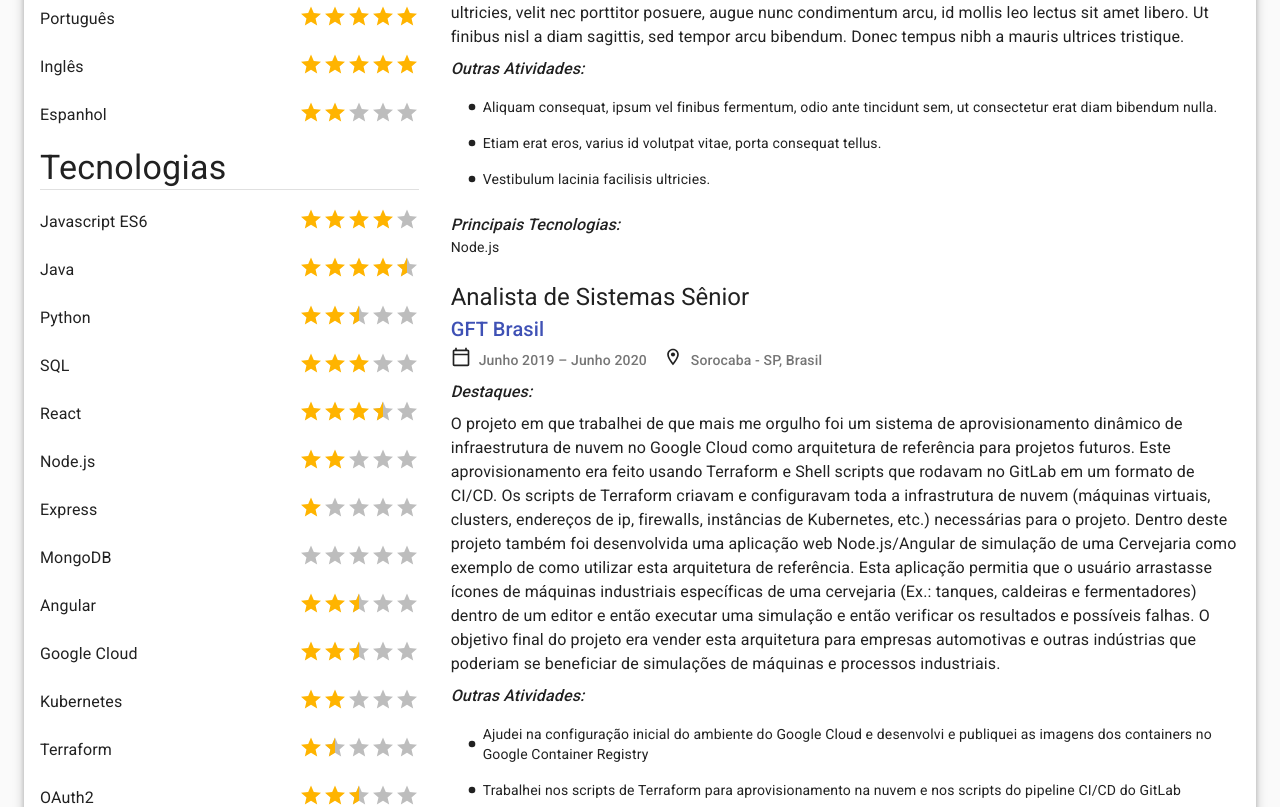
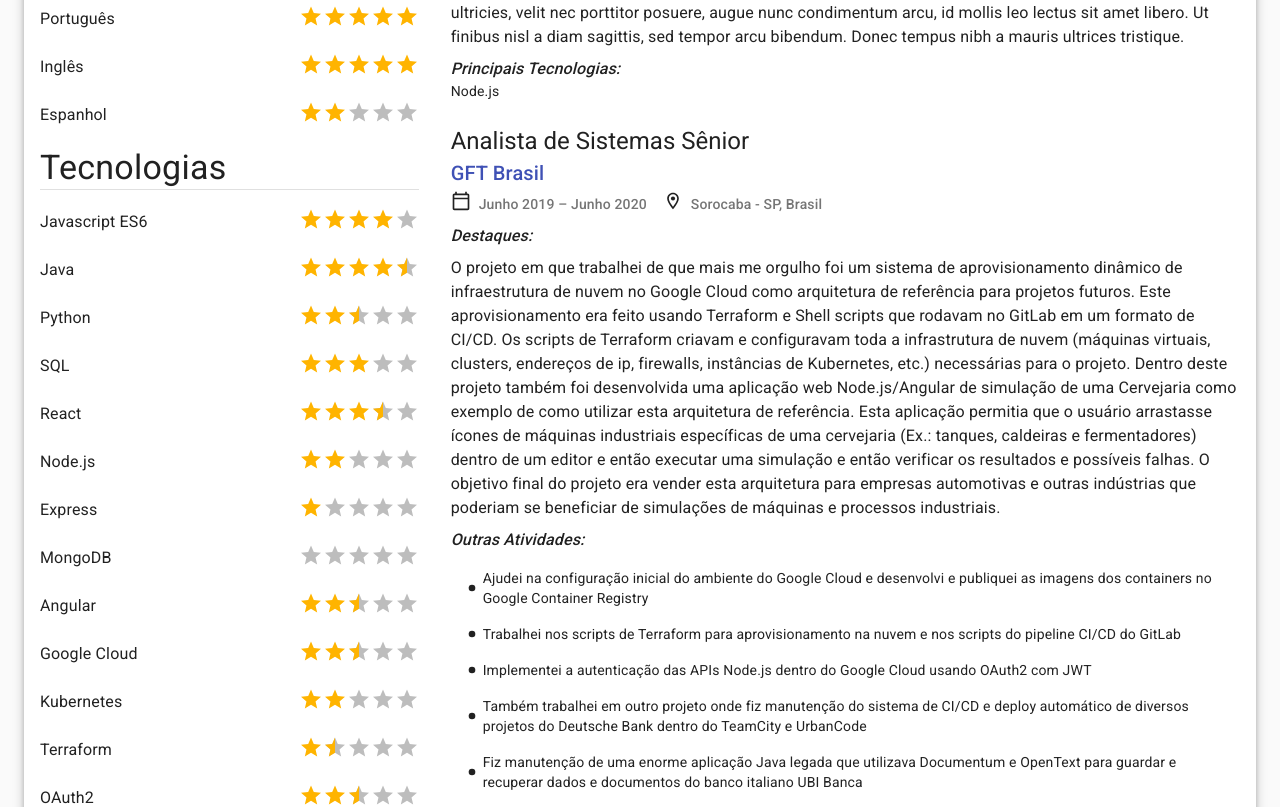
Before and after one commit to eduardopvm/react-cv, a React (Create React App) app: page / in a window 1280 px wide. Shown: the part 761-1568 px from the top of the page. Built offline with nearby package versions, Linux system fonts and the light colour scheme.

Commit message:
made other activities in work history optional

```diff
--- a/src/data/cv_data_pt.json
+++ b/src/data/cv_data_pt.json
@@ -9,11 +9,6 @@
       "job_start": "Setembro 2020",
       "job_end": "Março 2020",
       "description": "Lorem ipsum dolor sit amet, consectetur adipiscing elit. Cras fringilla massa nec placerat consequat. Nulla ultricies, velit nec porttitor posuere, augue nunc condimentum arcu, id mollis leo lectus sit amet libero. Ut finibus nisl a diam sagittis, sed tempor arcu bibendum. Donec tempus nibh a mauris ultrices tristique.",
-      "activities": [
-        "Aliquam consequat, ipsum vel finibus fermentum, odio ante tincidunt sem, ut consectetur erat diam bibendum nulla.",
-        "Etiam erat eros, varius id volutpat vitae, porta consequat tellus.",
-        "Vestibulum lacinia facilisis ultricies. "
-      ],
       "technologies": ["Node.js"]
     },
     {
--- a/src/main_content/WorkHistoryItem.js
+++ b/src/main_content/WorkHistoryItem.js
@@ -11,6 +11,7 @@ import { useTranslation } from 'react-i18next';
 import FiberManualRecordIcon from "@material-ui/icons/FiberManualRecord";
 import LocationOnOutlinedIcon from "@material-ui/icons/LocationOnOutlined";
 import CalendarTodayOutlinedIcon from "@material-ui/icons/CalendarTodayOutlined";
+import React from "react";
 
 const useStyles = makeStyles({
   icon: {
@@ -42,7 +43,7 @@ export default function WorkHistoryItem(props) {
   const classes = useStyles();
   const [t, i18n] = useTranslation();
 
-  const highlights = props.history.activities.map((text, index) => {
+  const otherActivities = props.history.activities?.map((text, index) => {
     return (
       <ListItem key={index}>
         <ListItemIcon className={classes.listIcon}>
@@ -105,10 +106,14 @@ export default function WorkHistoryItem(props) {
       {/* Job Highlights */}
       <Typography variant="body1" className={classes.subsection} display="block">{t('workHighlights')}:</Typography>
       <Typography variant="body1" className={classes.summary}>{props.history.description}</Typography>
-      <Typography variant="body1" className={classes.subsection} display="block">{t('workSummary')}:</Typography>
 
       {/* Other Activities */}
-      <List dense>{highlights}</List>
+      {otherActivities != null &&
+        <React.Fragment>
+          <Typography variant="body1" className={classes.subsection} display="block">{t('workSummary')}:</Typography>
+          <List dense>{otherActivities}</List>
+        </React.Fragment>
+      }
 
       {/* Main Technologies */}
       <Box className={classes.avoidPageBreak}>
```
